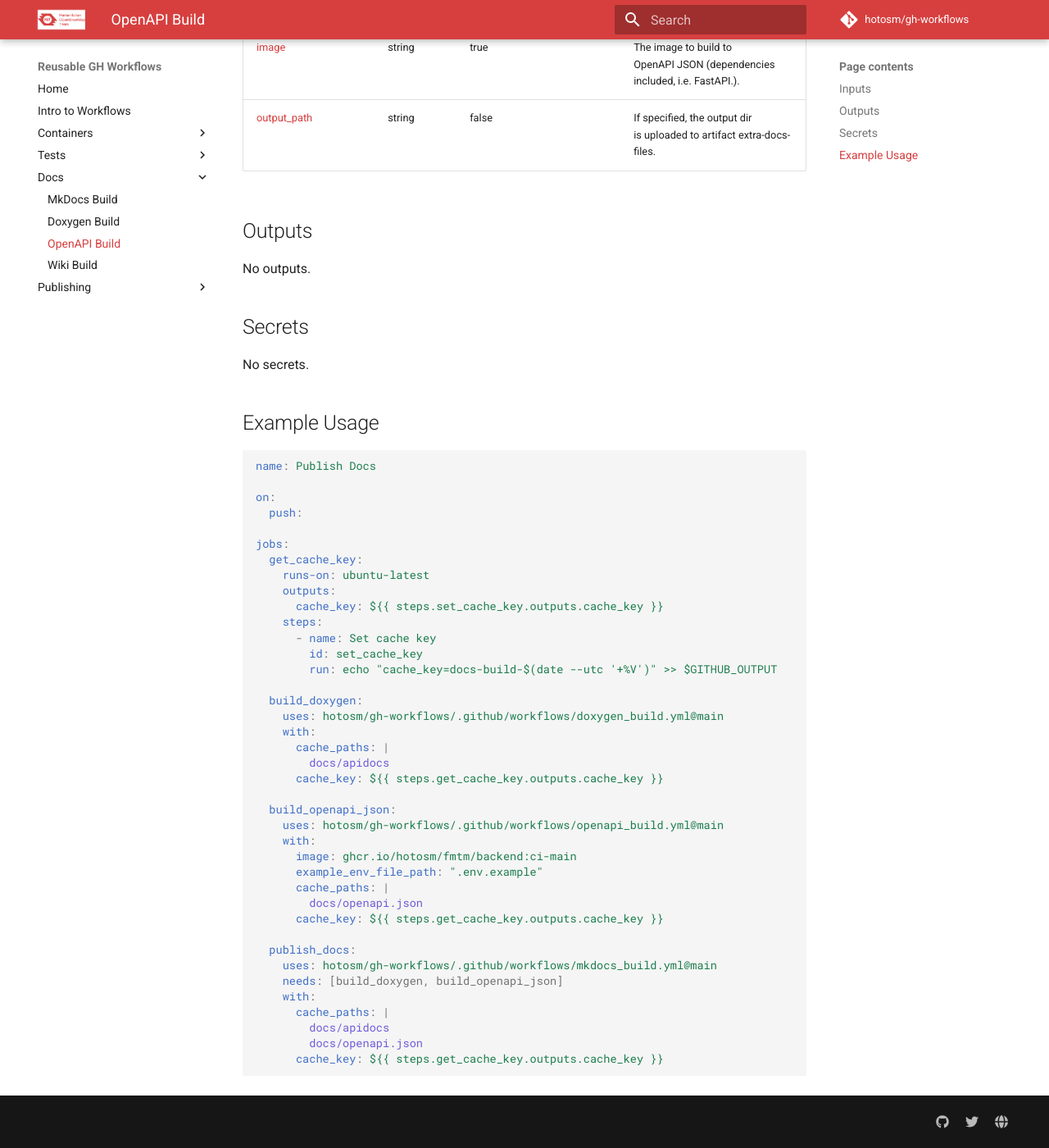
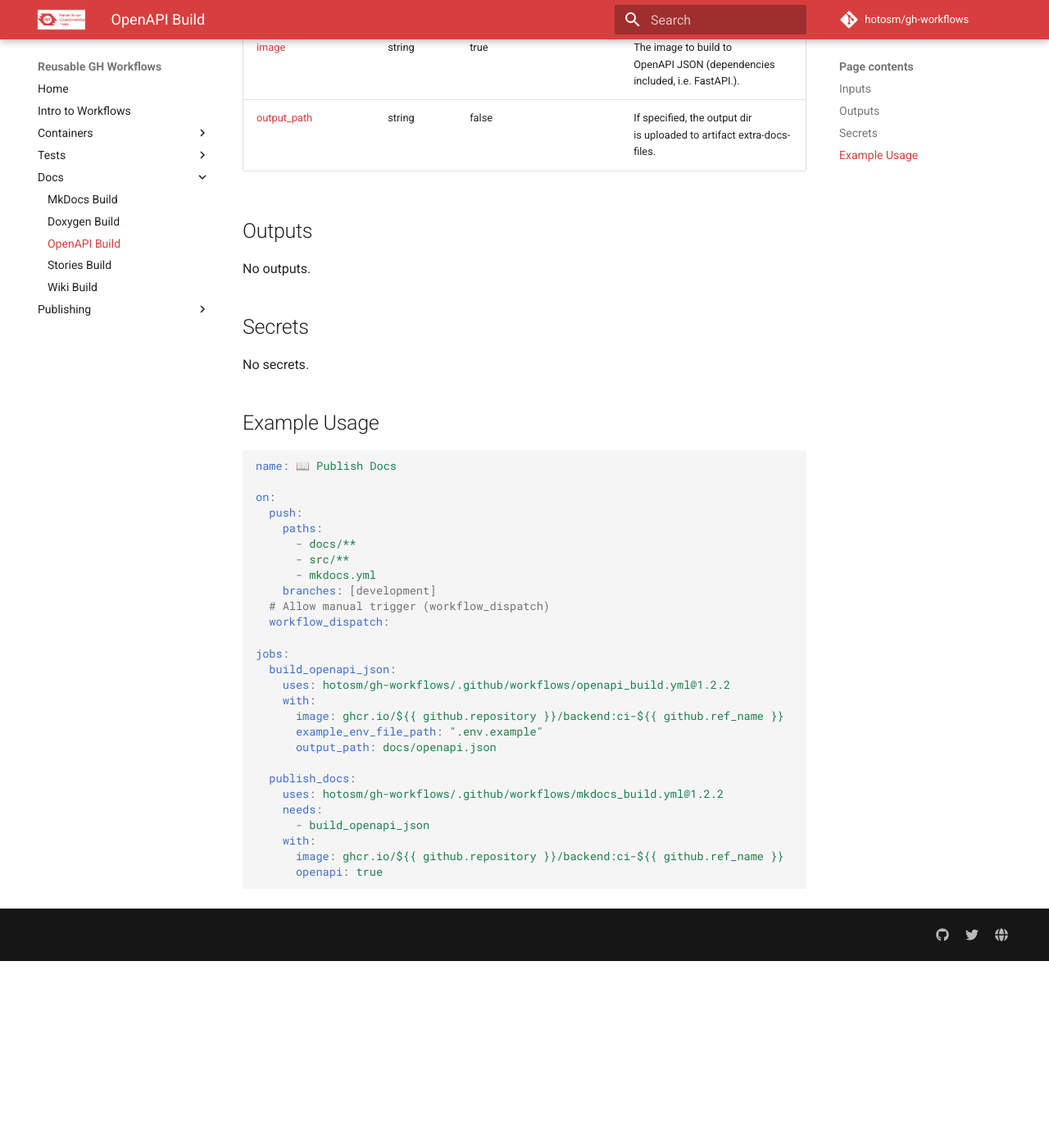
Before and after one commit to hotosm/gh-workflows, an MkDocs documentation site: the page built from docs/openapi_build.md, in a window 1280 px wide and 1400 px high, scrolled down 393 px. Shown: the whole window at 82% size. Built offline with MkDocs 1.6.1 and Material for MkDocs 9.7.7, drawn with Linux system fonts in a browser that asks for light colours; comment, search, counter and statistics services are not loaded; after the commit the page ends 1565 px from its top, so only the background shows below that.

Commit message:
docs: update all docs build examples + stories_build

````diff
--- a/docs/openapi_build.md
+++ b/docs/openapi_build.md
@@ -33,43 +33,31 @@ No secrets.
 ## Example Usage
 
 ```yaml
-name: Publish Docs
+name: 📖 Publish Docs
 
 on:
   push:
+    paths:
+      - docs/**
+      - src/**
+      - mkdocs.yml
+    branches: [development]
+  # Allow manual trigger (workflow_dispatch)
+  workflow_dispatch:
 
 jobs:
-  get_cache_key:
-    runs-on: ubuntu-latest
-    outputs:
-      cache_key: ${{ steps.set_cache_key.outputs.cache_key }}
-    steps:
-      - name: Set cache key
-        id: set_cache_key
-        run: echo "cache_key=docs-build-$(date --utc '+%V')" >> $GITHUB_OUTPUT
-
-  build_doxygen:
-    uses: hotosm/gh-workflows/.github/workflows/doxygen_build.yml@main
+  build_openapi_json:
+    uses: hotosm/gh-workflows/.github/workflows/openapi_build.yml@1.2.2
     with:
-      cache_paths: |
-        docs/apidocs
-      cache_key: ${{ steps.get_cache_key.outputs.cache_key }}
-
-  build_openapi_json:
-    uses: hotosm/gh-workflows/.github/workflows/openapi_build.yml@main
-    with:
-      image: ghcr.io/hotosm/fmtm/backend:ci-main
+      image: ghcr.io/${{ github.repository }}/backend:ci-${{ github.ref_name }}
       example_env_file_path: ".env.example"
-      cache_paths: |
-        docs/openapi.json
-      cache_key: ${{ steps.get_cache_key.outputs.cache_key }}
+      output_path: docs/openapi.json
 
   publish_docs:
-    uses: hotosm/gh-workflows/.github/workflows/mkdocs_build.yml@main
-    needs: [build_doxygen, build_openapi_json]
+    uses: hotosm/gh-workflows/.github/workflows/mkdocs_build.yml@1.2.2
+    needs:
+      - build_openapi_json
     with:
-      cache_paths: |
-        docs/apidocs
-        docs/openapi.json
-      cache_key: ${{ steps.get_cache_key.outputs.cache_key }}
+      image: ghcr.io/${{ github.repository }}/backend:ci-${{ github.ref_name }}
+      openapi: true
 ```
--- a/mkdocs.yml
+++ b/mkdocs.yml
@@ -63,6 +63,7 @@ nav:
       - MkDocs Build: mkdocs_build.md
       - Doxygen Build: doxygen_build.md
       - OpenAPI Build: openapi_build.md
+      - Stories Build: stories_build.md
       - Wiki Build: wiki.md
   - Publishing:
       - PyPi Publish: pypi_publish.md
````
Also changed, not shown: docs/doxygen_build.md (+15 -19 lines), docs/stories_build.md (added, +41 -0 lines), 1 other file.
